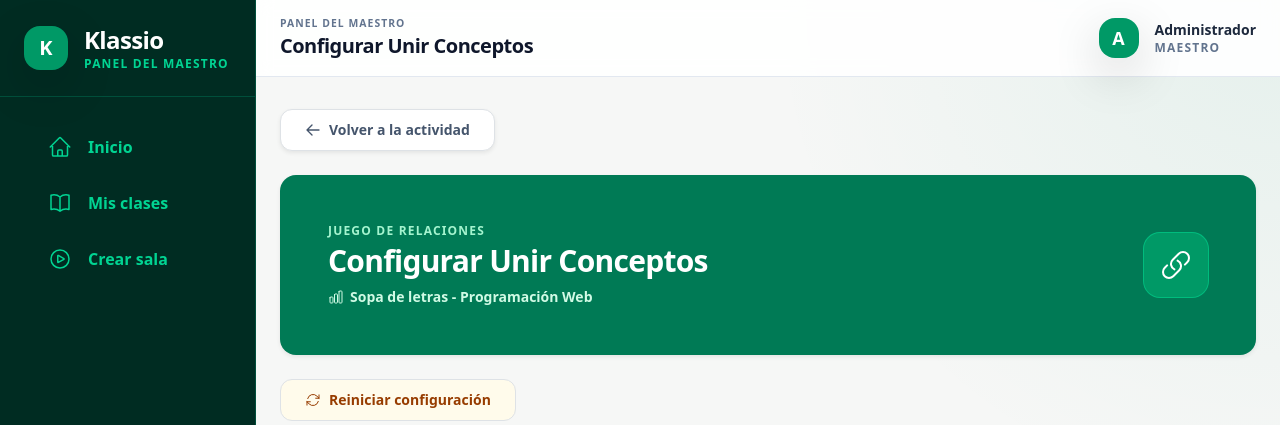
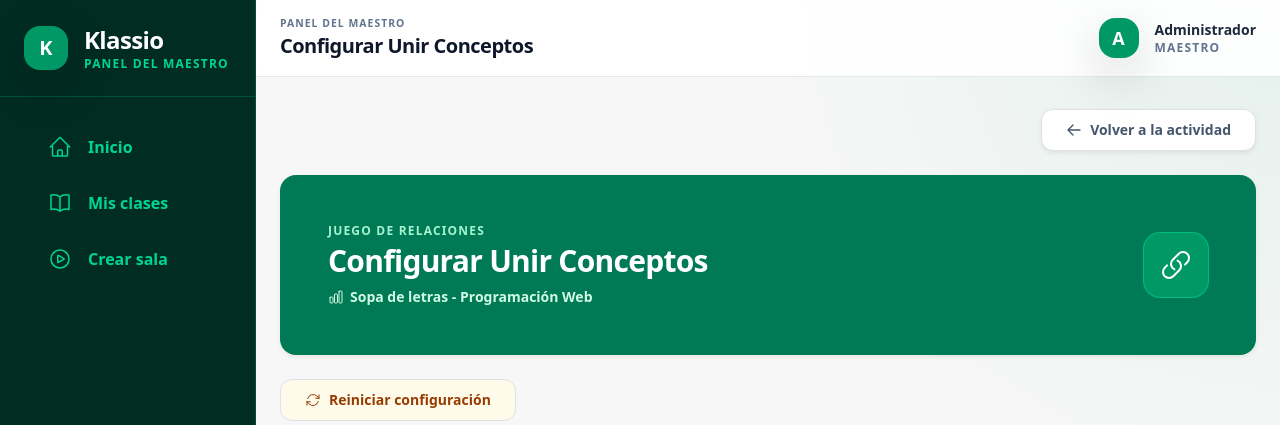
Before and after one commit to EddyDS23/klassio, a Laravel app: page /teacher/activities/1/matching/edit in a window 1280 px wide. Shown: the top 425 px of the page. Run offline with Laravel 12, Linux system fonts and the light colour scheme; a user stored in the database is signed in; data comes from the database, SQL or seed files in the repository; some libraries are stand-ins or nearby versions.

Commit message:
style(views): alinea boton 'volver a la actividad' a la derecha en configuracion de juegos

```diff
--- a/resources/views/teacher/crossword/configure.blade.php
+++ b/resources/views/teacher/crossword/configure.blade.php
@@ -8,7 +8,7 @@
 
     <div class="mx-auto max-w-5xl">
 
-        <div class="mb-6">
+        <div class="mb-6 flex justify-end">
             <a href="{{ route('teacher.activities.show', $activity->id) }}"
                class="inline-flex self-start items-center gap-2 rounded-xl border border-slate-200 bg-white px-4 py-2.5 text-sm font-bold text-slate-600 shadow-sm transition hover:bg-slate-50 hover:text-slate-900 focus:outline-none focus-visible:ring-2 focus-visible:ring-emerald-600 focus-visible:ring-offset-2">
                 <svg class="h-4 w-4" xmlns="http://www.w3.org/2000/svg" fill="none" viewBox="0 0 24 24" stroke-width="2" stroke="currentColor" aria-hidden="true">
--- a/resources/views/teacher/kahoot/configure.blade.php
+++ b/resources/views/teacher/kahoot/configure.blade.php
@@ -8,7 +8,7 @@
 
     <div class="mx-auto max-w-5xl">
 
-        <div class="mb-6">
+        <div class="mb-6 flex justify-end">
             <a href="{{ route('teacher.activities.show', $activity->id) }}"
                class="inline-flex self-start items-center gap-2 rounded-xl border border-slate-200 bg-white px-4 py-2.5 text-sm font-bold text-slate-600 shadow-sm transition hover:bg-slate-50 hover:text-slate-900 focus:outline-none focus-visible:ring-2 focus-visible:ring-emerald-600 focus-visible:ring-offset-2">
                 <svg class="h-4 w-4" xmlns="http://www.w3.org/2000/svg" fill="none" viewBox="0 0 24 24" stroke-width="2" stroke="currentColor" aria-hidden="true">
--- a/resources/views/teacher/matching/configure.blade.php
+++ b/resources/views/teacher/matching/configure.blade.php
@@ -8,7 +8,7 @@
 
     <div class="mx-auto max-w-5xl">
 
-        <div class="mb-6">
+        <div class="mb-6 flex justify-end">
             <a href="{{ route('teacher.activities.show', $activity->id) }}"
                class="inline-flex self-start items-center gap-2 rounded-xl border border-slate-200 bg-white px-4 py-2.5 text-sm font-bold text-slate-600 shadow-sm transition hover:bg-slate-50 hover:text-slate-900 focus:outline-none focus-visible:ring-2 focus-visible:ring-emerald-600 focus-visible:ring-offset-2">
                 <svg class="h-4 w-4" xmlns="http://www.w3.org/2000/svg" fill="none" viewBox="0 0 24 24" stroke-width="2" stroke="currentColor" aria-hidden="true">
--- a/resources/views/teacher/roulette/configure.blade.php
+++ b/resources/views/teacher/roulette/configure.blade.php
@@ -8,7 +8,7 @@
 
     <div class="mx-auto max-w-5xl">
 
-        <div class="mb-6">
+        <div class="mb-6 flex justify-end">
             <a href="{{ route('teacher.activities.show', $activity->id) }}"
                class="inline-flex self-start items-center gap-2 rounded-xl border border-slate-200 bg-white px-4 py-2.5 text-sm font-bold text-slate-600 shadow-sm transition hover:bg-slate-50 hover:text-slate-900 focus:outline-none focus-visible:ring-2 focus-visible:ring-emerald-600 focus-visible:ring-offset-2">
                 <svg class="h-4 w-4" xmlns="http://www.w3.org/2000/svg" fill="none" viewBox="0 0 24 24" stroke-width="2" stroke="currentColor" aria-hidden="true">
--- a/resources/views/teacher/wordsearch/configure.blade.php
+++ b/resources/views/teacher/wordsearch/configure.blade.php
@@ -8,7 +8,7 @@
 
     <div class="mx-auto max-w-5xl">
 
-        <div class="mb-6">
+        <div class="mb-6 flex justify-end">
             <a href="{{ route('teacher.activities.show', $activity->id) }}"
                class="inline-flex self-start items-center gap-2 rounded-xl border border-slate-200 bg-white px-4 py-2.5 text-sm font-bold text-slate-600 shadow-sm transition hover:bg-slate-50 hover:text-slate-900 focus:outline-none focus-visible:ring-2 focus-visible:ring-emerald-600 focus-visible:ring-offset-2">
                 <svg class="h-4 w-4" xmlns="http://www.w3.org/2000/svg" fill="none" viewBox="0 0 24 24" stroke-width="2" stroke="currentColor" aria-hidden="true">
```
